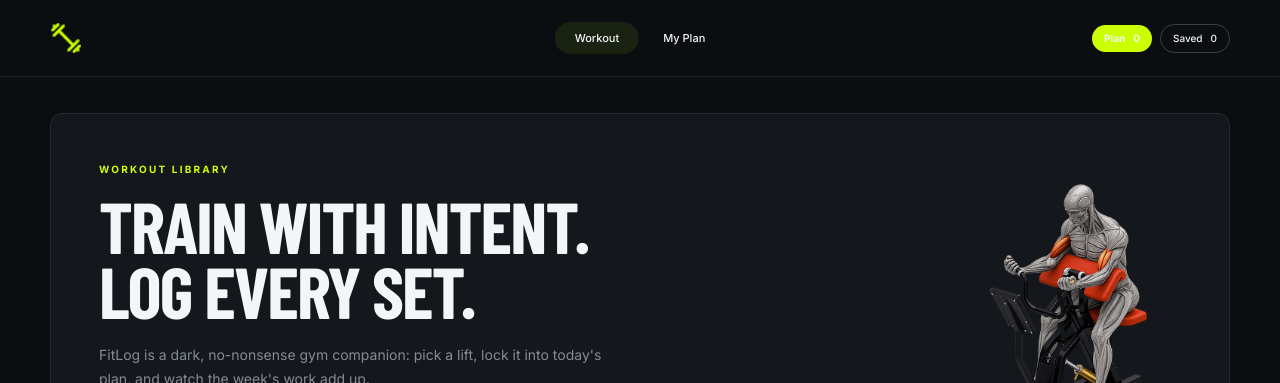
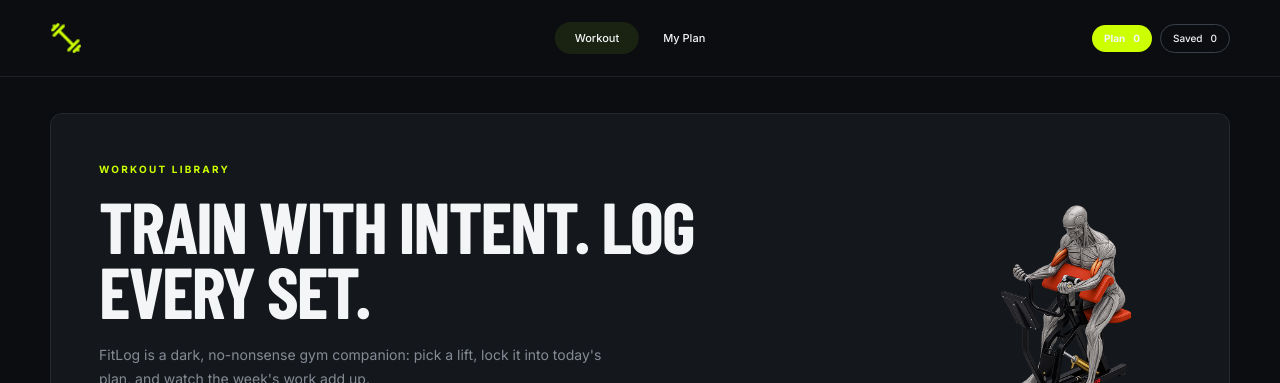
Before and after one commit to sadmannafi-swe/assingment6, a Next.js app: page / in a window 1280 px wide. Shown: the top 383 px of the page. Built offline with nearby package versions, Linux system fonts and the light colour scheme; no server answers; a web font is replaced by a local one.

Commit message:
hero text fixed

```diff
--- a/src/Components/home/Hero.js
+++ b/src/Components/home/Hero.js
@@ -19,9 +19,9 @@ export default function Hero() {
                     "h1", {
                         className: "font-display mt-4 text-5xl font-bold uppercase leading-[0.9] tracking-tight md:text-7xl",
                     },
-                    "TRAIN WITH INTENT.",
+                    h("span", { className: "whitespace-nowrap" }, "TRAIN WITH INTENT. LOG"),
                     h("br"),
-                    "LOG EVERY SET.",
+                    h("span", { className: "whitespace-nowrap" }, "EVERY SET."),
                 ),
                 h(
                     "p", { className: "mt-5 max-w-[510px] text-xs leading-6 text-[#858b95] md:text-sm" },
```
